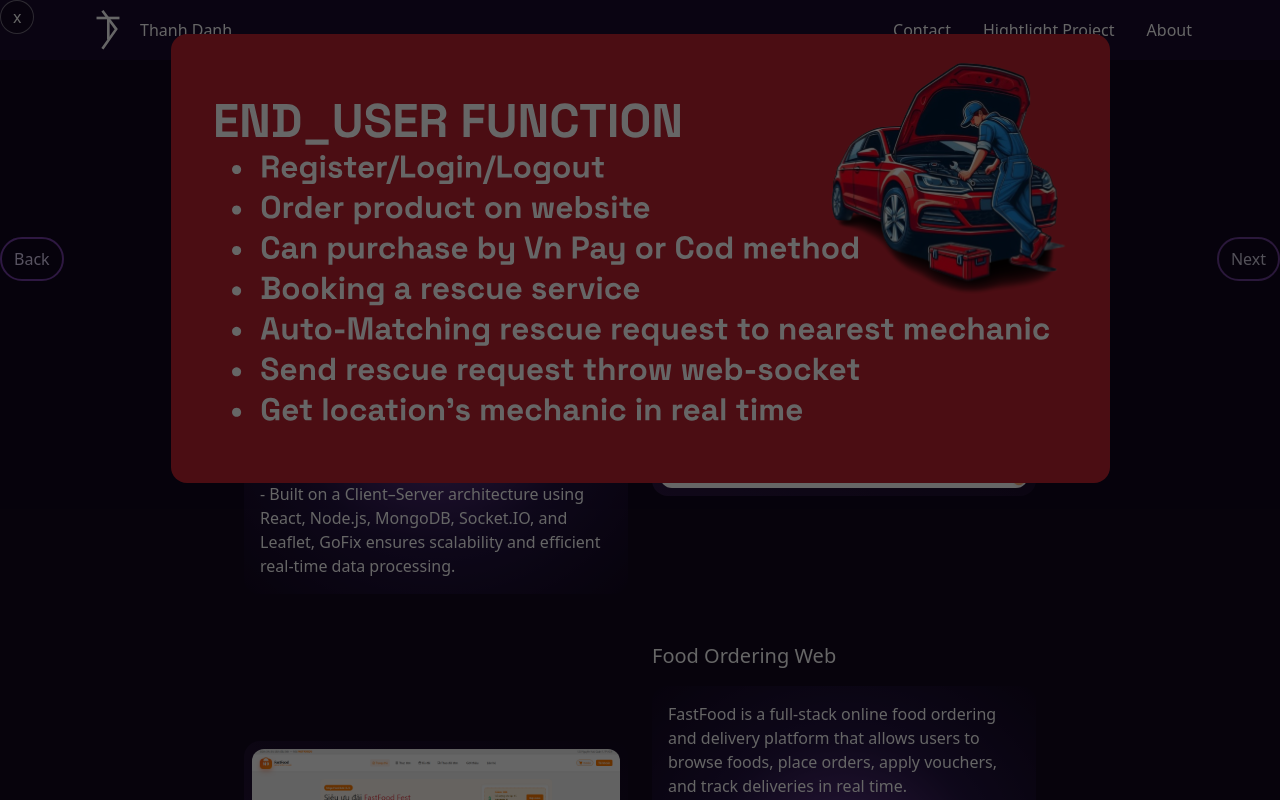
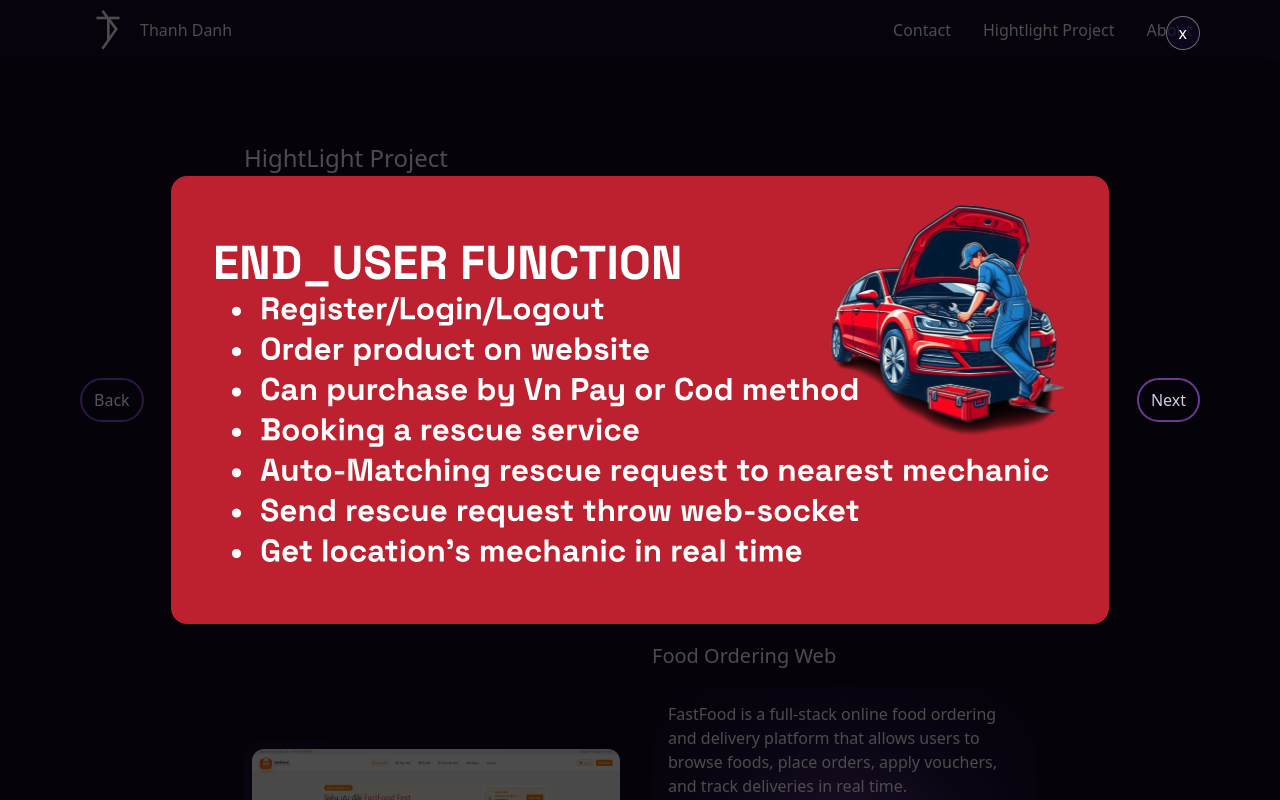
Before and after one commit to armaf7878/Portfolio_Danh_Thanh, a React (Vite) app: page / in a window 1280 px wide. Both pictures are taken after a click on the button 844 px from the left and 2388 px from the top of the page. Shown: the part 1988-2788 px from the top of the page. Built offline with nearby package versions, Linux system fonts and the light colour scheme; a web font is replaced by a local one.

Commit message:
[FIX UI/UX 4]- Work Experience Fix Layout Card

```diff
--- a/src/components/SliderProject.jsx
+++ b/src/components/SliderProject.jsx
@@ -1,75 +1,77 @@
-import { useEffect, useState } from "react";
+import { useEffect, useRef, useState } from "react";
 
 export default function SliderProject({ onClose, image }) {
   const [count, setCount] = useState(0);
+  const touchStartX = useRef(0);
 
-  const handleIncrease = () => {
-    if (count + 1 < image.length) setCount((prev) => prev + 1);
+  const next = () => {
+    if (count + 1 < image.length) setCount((p) => p + 1);
   };
 
-  const handleDescrease = () => {
-    if (count > 0) setCount((prev) => prev - 1);
+  const prev = () => {
+    if (count > 0) setCount((p) => p - 1);
+  };
+
+  const onTouchStart = (e) => {
+    touchStartX.current = e.touches[0].clientX;
+  };
+
+  const onTouchEnd = (e) => {
+    const diff = e.changedTouches[0].clientX - touchStartX.current;
+    if (Math.abs(diff) < 50) return;
+    diff < 0 ? next() : prev();
   };
 
   useEffect(() => {
     const onKeyDown = (e) => {
-      if (e.key === "Escape") onClose?.();
-      if (e.key === "ArrowRight") handleIncrease();
-      if (e.key === "ArrowLeft") handleDescrease();
+      if (e.key === "Escape") onClose();
+      if (e.key === "ArrowRight") next();
+      if (e.key === "ArrowLeft") prev();
     };
     window.addEventListener("keydown", onKeyDown);
     return () => window.removeEventListener("keydown", onKeyDown);
-  }, [count, image?.length, onClose]);
+  }, [count]);
 
   useEffect(() => {
     document.body.style.overflow = "hidden";
-    return () => {
-      document.body.style.overflow = "";
-    };
+    return () => (document.body.style.overflow = "");
   }, []);
 
   return (
-    <div className="fixed inset-0 z-50">
-      <button
-        type="button"
-        className="absolute inset-0 bg-black/60"
-        aria-label="Close slider overlay"
-        onClick={() => onClose?.()}
-      />
-
-      <div classNaome="relative flex items-center justify-center w-full h-full max-w-6xl px-3 mx-auto md:px-6">
+    <div className="fixed inset-0 z-50 grid place-items-center bg-black/70">
+      <div
+        className="relative w-full max-w-6xl px-3 md:px-6 min-h-[100svh] grid place-items-center"
+        onTouchStart={onTouchStart}
+        onTouchEnd={onTouchEnd}
+      >
         <button
-          type="button"
-          className="px-3 py-1 border rounded-full abslute right-4 top-4 border-white/40 bg-p-900/60 font-Gothic text-n-50 hover:bg-p-900"
-          onClick={() => onClose?.()}
-          aria-label="Close"
+          onClick={onClose}
+          className="absolute z-10 px-3 py-1 border rounded-full top-4 right-4 border-white/40 bg-p-900/70 font-Gothic text-n-50"
         >
           x
         </button>
 
-        <div className="flex items-center justify-between w-full gap-3 md:gap-6">
+        <div className="flex items-center justify-center w-full">
+          <img
+            src={image[count]}
+            alt={`Slide ${count + 1}`}
+            className="max-h-[80svh] w-full md:w-[85%] object-contain rounded-2xl"
+          />
+        </div>
+
+        <div className="absolute inset-y-0 items-center justify-between hidden w-full px-4 md:flex">
           <button
-            type="button"
-            onClick={handleDescrease}
-            className="px-3 py-2 border-2 rounded-full shrink-0 border-p-450 font-Gothic text-n-200 hover:bg-p-900 disabled:opacity-40"
+            onClick={prev}
             disabled={count === 0}
+            className="px-3 py-2 border-2 rounded-full border-p-450 font-Gothic text-n-200 disabled:opacity-40"
           >
             Back
           </button>
 
-          <div className="flex justify-center w-full">
-            <img
-              src={image[count]}
-              alt={`Slide ${count + 1}`}
-              className="max-h-[80vh] w-full rounded-2xl object-contain md:w-[85%]"
-            />
-          </div>
-
           <button
-            type="button"
-            onClick={handleIncrease}
-            className="px-3 py-2 border-2 rounded-full shrink-0 border-p-450 font-Gothic text-n-200 hover:bg-p-900 disabled:opacity-40"
+            onClick={next}
             disabled={count + 1 >= image.length}
+            className="px-3 py-2 border-2 rounded-full border-p-450 font-Gothic text-n-200 disabled:opacity-40"
           >
             Next
           </button>
```
